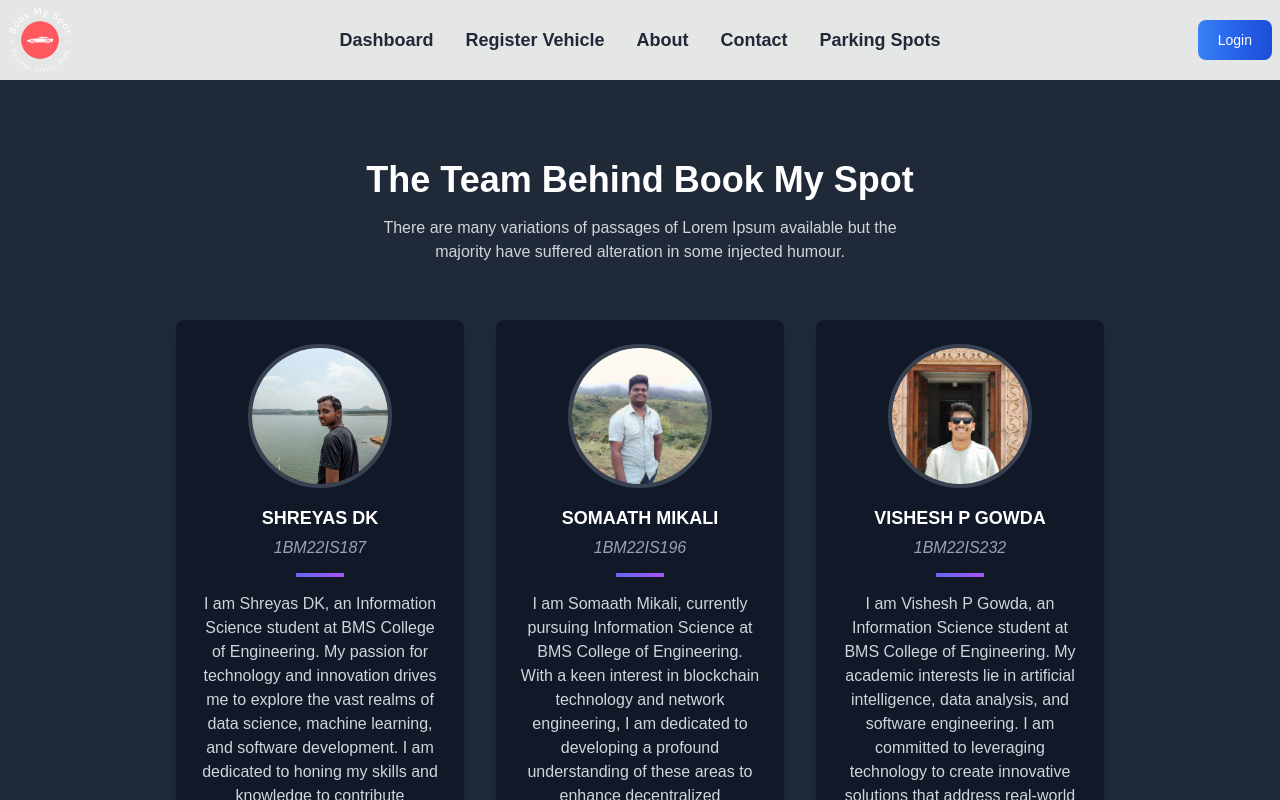
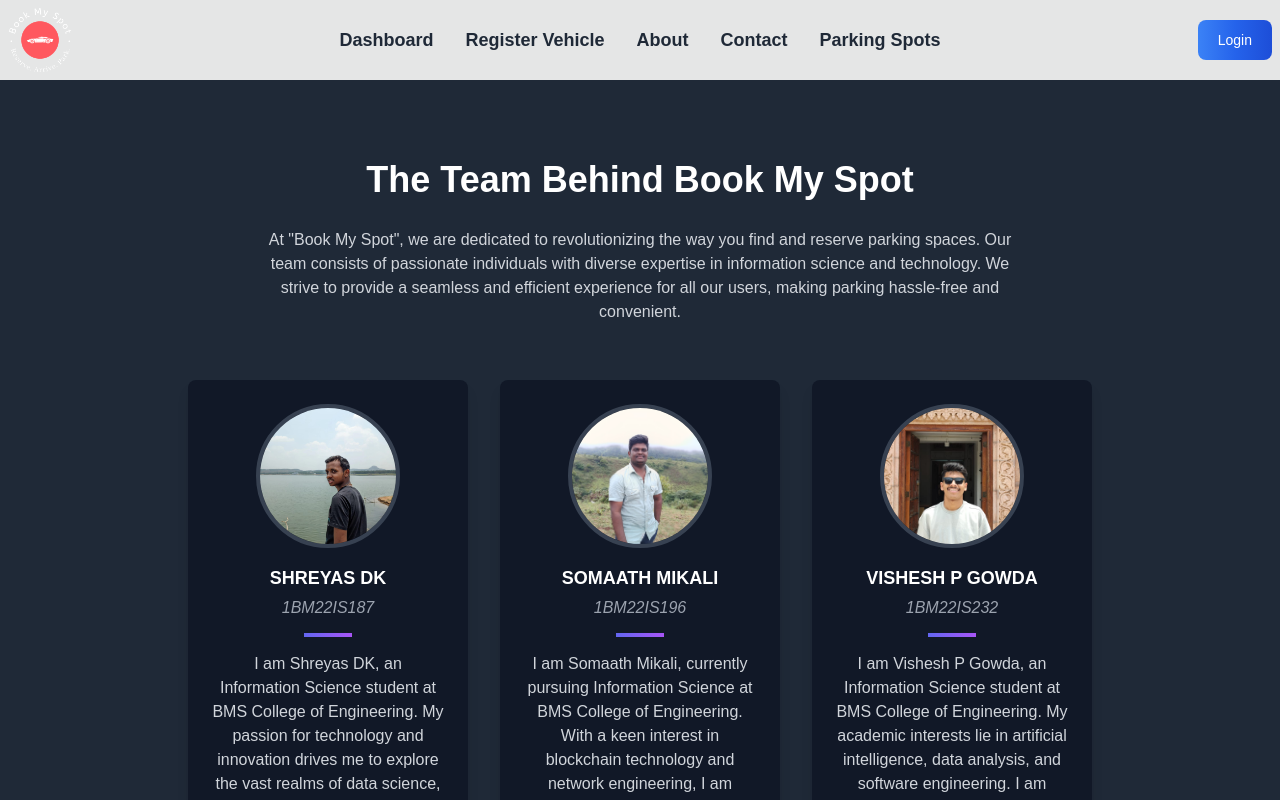
Before and after one commit to vishesh1525/ParkingslotsProject, a React (Vite) app in the folder FRONTEND/ParkingLotManagement/: page /about in a window 1280 px wide. Shown: the top 800 px of the page. Built offline with nearby package versions, Linux system fonts and the light colour scheme.

Commit message:
Some change in about

```diff
--- a/FRONTEND/ParkingLotManagement/src/components/About/About.jsx
+++ b/FRONTEND/ParkingLotManagement/src/components/About/About.jsx
@@ -5,19 +5,19 @@ import shreyas from "../../assets/shreyas.jpg";
 import vishesh from "../../assets/vi.jpg";
 
 export default function About() {
-    const message = `There are many variations of passages of Lorem Ipsum available but the \n majority have suffered alteration in some injected humour.`;
+    const message = `At "Book My Spot", we are dedicated to revolutionizing the way you find and reserve parking spaces. Our team consists of passionate individuals with diverse expertise in information science and technology. We strive to provide a seamless and efficient experience for all our users, making parking hassle-free and convenient.`;
 
     return (
         <section className="bg-gray-800 min-h-screen py-20">
-            <div className="container mx-auto">
-                <div className="text-center mb-10">
-                    <h2 className="text-4xl font-bold mb-4 text-white">The Team Behind Book My Spot</h2>
+            <div className="container mx-auto px-4">
+                <div className="text-center mb-10 max-w-3xl mx-auto">
+                    <h2 className="text-4xl font-bold mb-7 text-white">The Team Behind Book My Spot</h2>
                     <p className="whitespace-pre-line text-gray-300">{message}</p>
                 </div>
                 <div className="flex flex-wrap justify-center">
                     {[
-                        { name: "Shreyas DK", img: shreyas, description: "I am Shreyas DK, an Information Science student at BMS College of Engineering. My passion for technology and innovation drives me to explore the vast realms of data science, machine learning, and software development. I am dedicated to honing my skills and knowledge to contribute meaningfully to the tech industry. Outside of academics, I enjoy working on personal projects, participating in hackathons, and staying updated with the latest technological advancements..", role: "1BM22IS187" },
-                        { name: "Somaath Mikali", img: somi, description: "I am Somaath Mikali, currently pursuing Information Science at BMS College of Engineering. With a keen interest in blockchain technology and network engineering, I am dedicated to developing a profound understanding of these areas to enhance decentralized applications and connectivity. I thrive on challenges and enjoy solving complex problems. Besides my academic pursuits, I am an avid reader and enjoy exploring the latest trends in technology and cybersecurity..", role: "1BM22IS196" },
+                        { name: "Shreyas DK", img: shreyas, description: "I am Shreyas DK, an Information Science student at BMS College of Engineering. My passion for technology and innovation drives me to explore the vast realms of data science, machine learning, and software development. I am dedicated to honing my skills and knowledge to contribute meaningfully to the tech industry. Outside of academics, I enjoy working on personal projects, participating in hackathons, and staying updated with the latest technological advancements.", role: "1BM22IS187" },
+                        { name: "Somaath Mikali", img: somi, description: "I am Somaath Mikali, currently pursuing Information Science at BMS College of Engineering. With a keen interest in blockchain technology and network engineering, I am dedicated to developing a profound understanding of these areas to enhance decentralized applications and connectivity. I thrive on challenges and enjoy solving complex problems. Besides my academic pursuits, I am an avid reader and enjoy exploring the latest trends in technology and cybersecurity.", role: "1BM22IS196" },
                         { name: "Vishesh P Gowda", img: vishesh, description: "I am Vishesh P Gowda, an Information Science student at BMS College of Engineering. My academic interests lie in artificial intelligence, data analysis, and software engineering. I am committed to leveraging technology to create innovative solutions that address real-world problems. My enthusiasm for learning and growth extends beyond the classroom, as I actively engage in coding competitions and collaborative projects. In my free time, I enjoy experimenting with new technologies and staying informed about industry developments.", role: "1BM22IS232" }
                     ].map((member, index) => (
                         <div key={index} className="w-full sm:w-6/12 md:w-4/12 lg:w-3/12 p-4">
```
